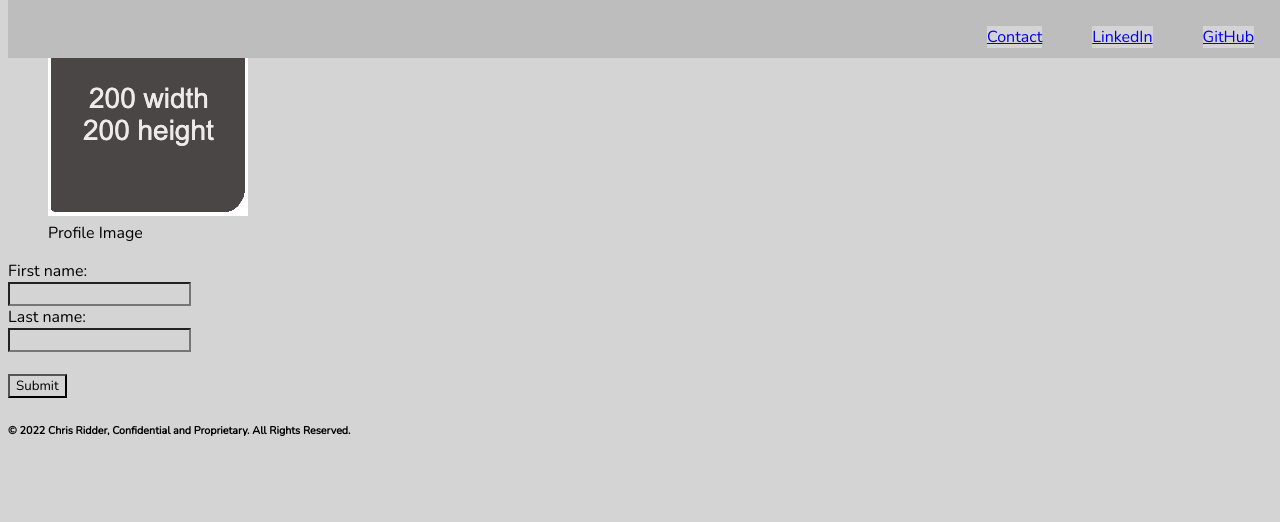
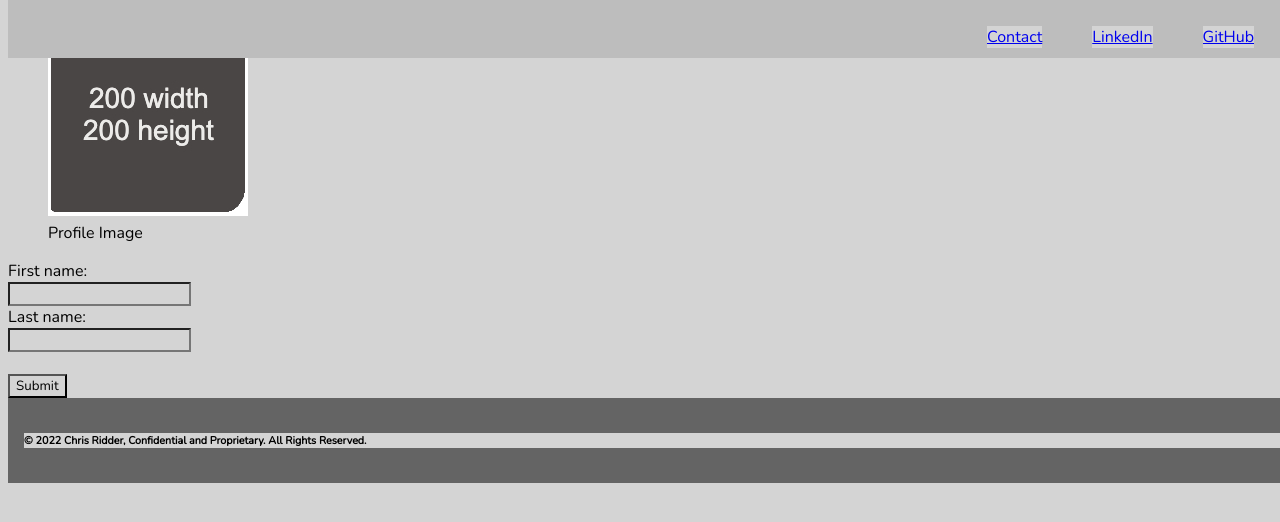
Before and after one commit to cridder/module_01_mini_project_landing_page, a plain HTML site: page index.html in a window 1280 px wide. Drawn offline with nearby package versions, Linux system fonts and the light colour scheme.

Commit message:
done for the day

```diff
--- a/assests/style.css
+++ b/assests/style.css
@@ -16,11 +16,10 @@
     width: 100%;
   }
 
-.footer {
+footer {
     padding: 10px 16px;
     background-color: rgb(100, 100, 100);
     position: fixed;
-    top: 0;
     width: 100%;
   }
 
```
